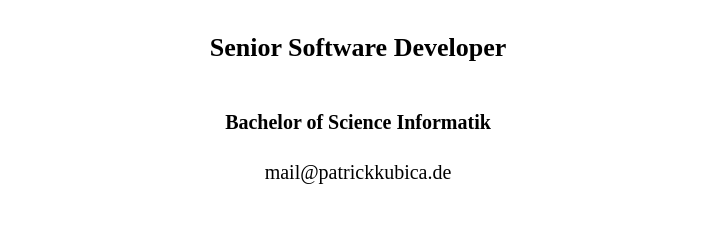
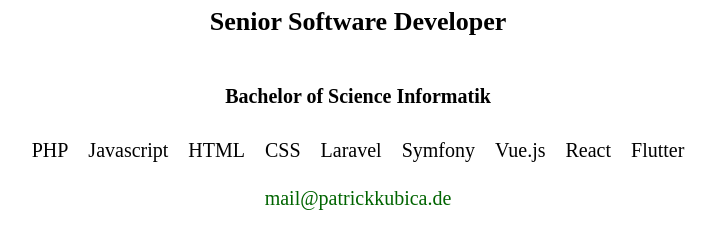
Before and after one commit to PatrickKubica/PatrickKubica.github.io, a plain HTML site: page index.html in a window 1280 px wide. Shown: the part 322-570 px from the top of the page, without its empty margins (282-998 px from the left). Drawn offline with Linux system fonts and the light colour scheme.

Commit message:
add skills section

```diff
--- a/index.html
+++ b/index.html
@@ -15,6 +15,17 @@
       <h1>Patrick Kubica</h1>
       <h2>Senior Software Developer</h2>
       <h4>Bachelor of Science Informatik</h4>
+      <div class="skills">
+        <div>PHP</div>
+        <div>Javascript</div>
+        <div>HTML</div>
+        <div>CSS</div>
+        <div>Laravel</div>
+        <div>Symfony</div>
+        <div>Vue.js</div>
+        <div>React</div>
+        <div>Flutter</div>
+      </div>
       <a href="mailto:mail@patrickkubica.de">mail@patrickkubica.de</a>
     </div>
   </body>
--- a/styles/style.css
+++ b/styles/style.css
@@ -6,7 +6,7 @@ body {
 a {
   font-size: 1.25rem;
   text-decoration: none;
-  color: inherit;
+  color: #006400;
 }
 
 h1 {
@@ -28,3 +28,12 @@ h4 {
   align-items: center;
   justify-content: center;
 }
+
+.skills {
+  display: flex;
+  flex-wrap: wrap;
+  justify-content: center;
+  gap: 20px;
+  font-size: 1.25rem;
+  margin: 5px 20% 25px 20%;
+}
```
